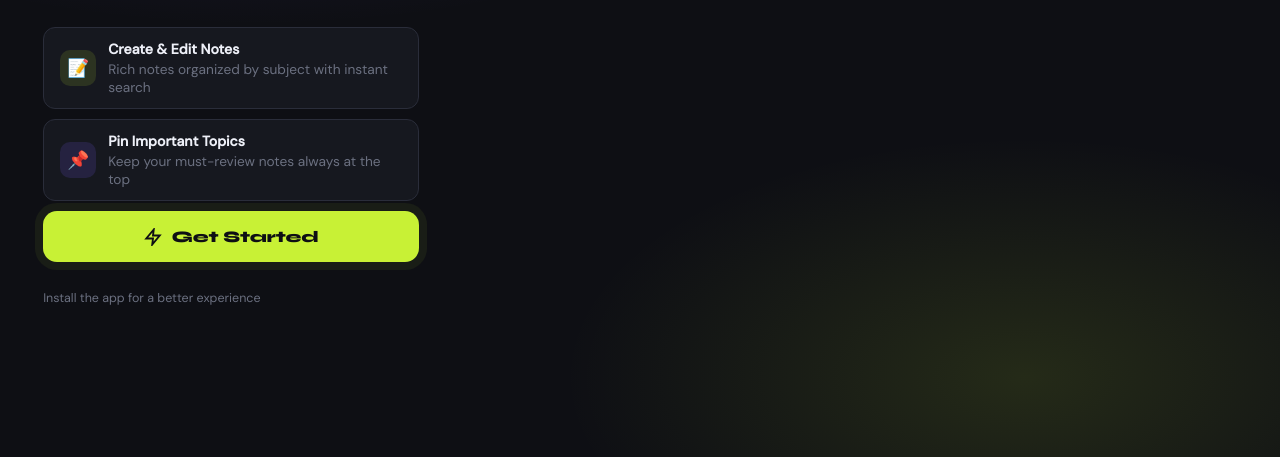
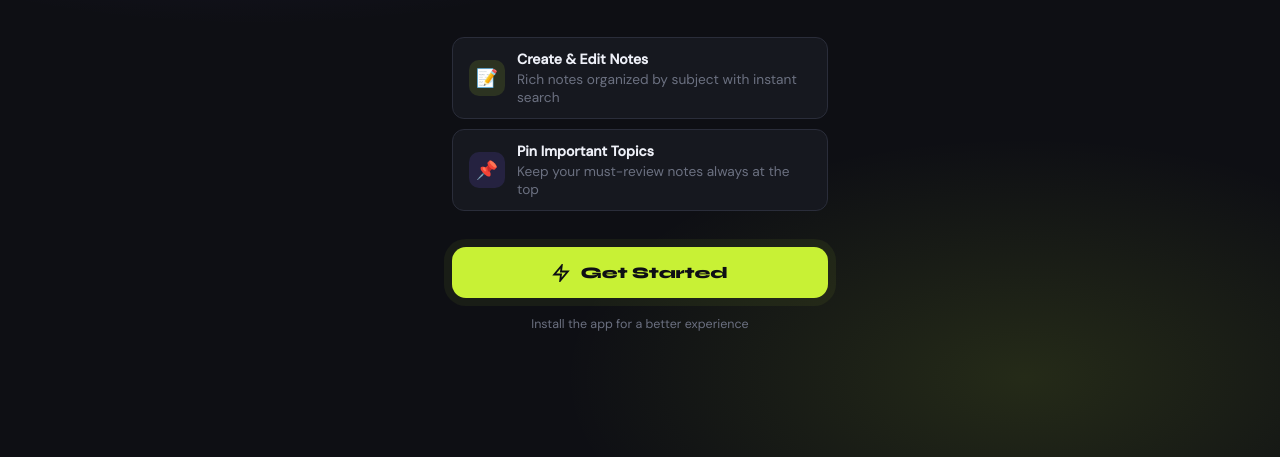
Before and after one commit to Piapia934/examvault, a website: page public/index.html in a window 1280 px wide. Shown: the part 343-800 px from the top of the page. Drawn offline with Linux system fonts and the light colour scheme.

Commit message:
updated app

```diff
--- a/public/index.html
+++ b/public/index.html
@@ -58,6 +58,7 @@
       display: flex;
       align-items: center;
       justify-content: center;
+      padding: 20px;
       transition: opacity 0.5s ease, transform 0.5s ease;
     }
 
@@ -87,6 +88,7 @@
       padding: 40px 32px;
       max-width: 440px;
       width: 100%;
+      margin: auto;
     }
 
     .splash-icon {
@@ -508,6 +510,7 @@
     <p class="splash-tagline">Your smart study notes hub — organize, pin, and ace every subject.</p>
 
    <div class="splash-features">
+
   <div class="splash-feat">
     <div class="feat-icon g">📝</div>
     <div class="feat-text">
@@ -515,12 +518,15 @@
       Rich notes organized by subject with instant search
     </div>
   </div>
+
   <div class="splash-feat">
     <div class="feat-icon p">📌</div>
     <div class="feat-text">
       <strong>Pin Important Topics</strong>
       Keep your must-review notes always at the top
     </div>
+  </div>
+
 </div>
 
 
```
Lines whose indentation alone changed are shown as unchanged.
